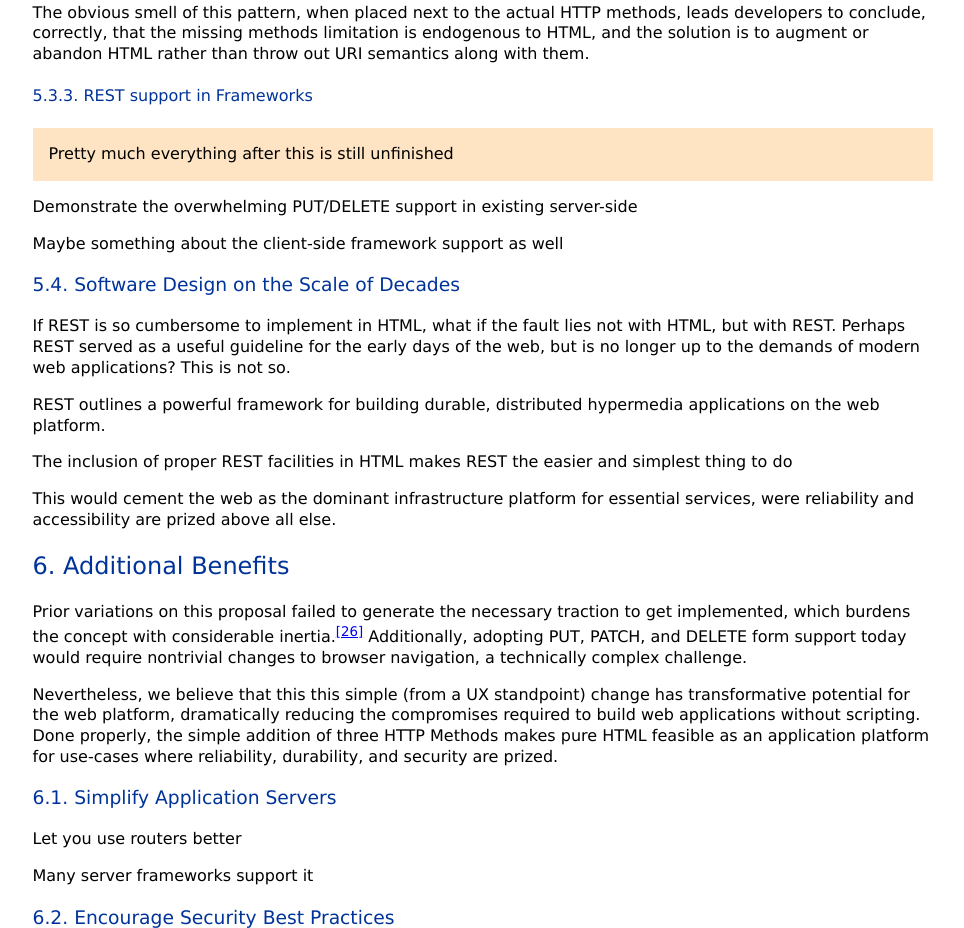
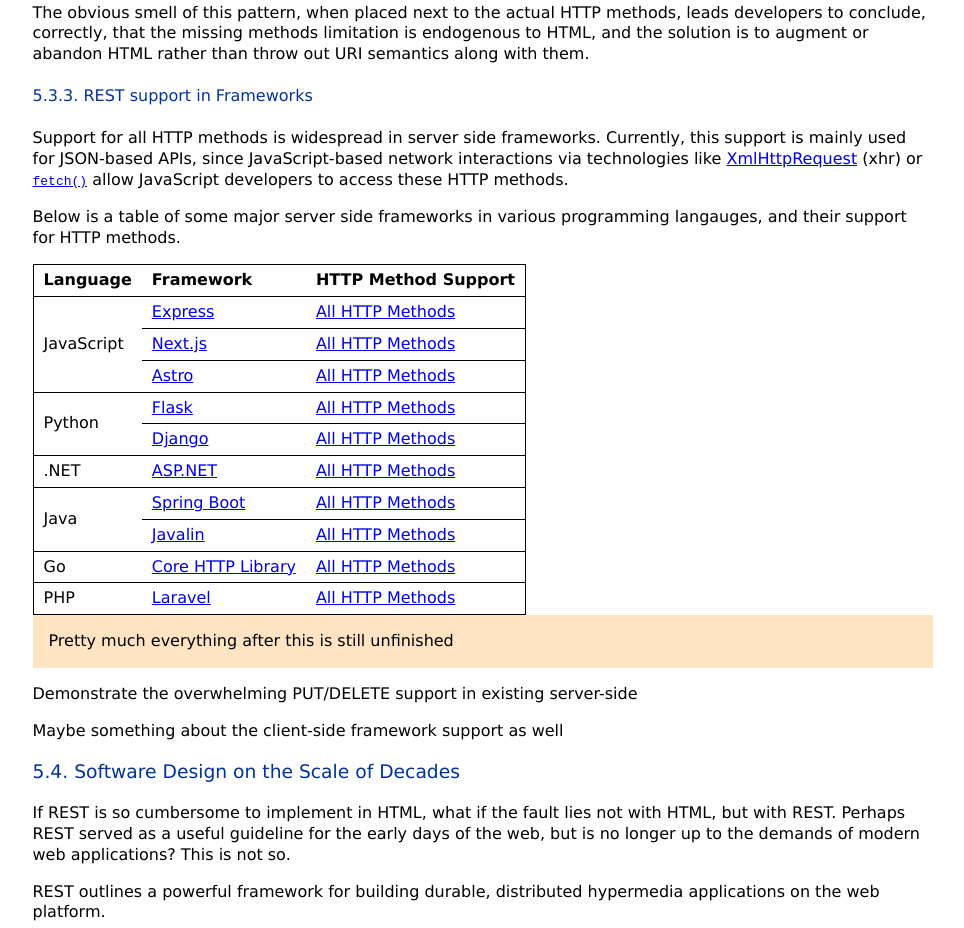
Before and after one commit to alexpetros/triptych, a website: page proposals/form-http-methods.html in a window 1280 px wide. Shown: the part 7199-8127 px from the top of the page, without its empty margins (150-1114 px from the left). Drawn offline with Linux system fonts and the light colour scheme.

Commit message:
add framework support for HTTP Methods

```diff
--- a/proposals/form-http-methods.html
+++ b/proposals/form-http-methods.html
@@ -587,6 +587,156 @@
 
 <h4>REST support in Frameworks</h4>
 
+<p>
+Support for all HTTP methods is widespread in server side frameworks.  Currently, this support is
+mainly used for JSON-based APIs, since JavaScript-based network interactions via technologies like
+<a href="https://developer.mozilla.org/en-US/docs/Web/API/XMLHttpRequest">XmlHttpRequest</a> (xhr)
+or <a href="https://developer.mozilla.org/en-US/docs/Web/API/Fetch_API"><code>fetch()</code></a> allow
+JavaScript developers to access these HTTP methods.
+
+
+<p>
+Below is a table of some major server side frameworks in various programming langauges, and their support
+for HTTP methods.
+
+<table>
+<thead>
+<tr>
+  <th>Language</th>
+  <th>Framework</th>
+  <th>HTTP Method Support</th>
+</tr>
+</thead>
+<tr>
+  <td rowspan="3">JavaScript</td>
+  <td>
+    <a href="https://expressjs.com">
+      Express
+    </a>
+    </a>
+  </td>
+  <td>
+    <a href="https://expressjs.com/en/4x/api.html#app">
+      All HTTP Methods
+    </a>
+  </td>
+</tr>
+<tr>
+  <td>
+    <a href="https://nextjs.org">
+      Next.js
+    </a>
+  </td>
+  <td>
+    <a href="https://nextjs.org/docs/app/building-your-application/routing/route-handlers#supported-http-methods">
+      All HTTP Methods
+    </a>
+  </td>
+</tr>
+<tr>
+  <td>
+    <a href="https://astro.build">
+      Astro
+    </a>
+  </td>
+  <td>
+    <a href="https://docs.astro.build/en/guides/endpoints/#http-methods">
+      All HTTP Methods
+    </a>
+  </td>
+</tr>
+<tr>
+  <td rowspan="2">Python</td>
+  <td>
+    <a href="https://flask.palletsprojects.com/en/3.0.x/">
+      Flask
+    </a>
+  </td>
+  <td>
+    <a href="https://flask.palletsprojects.com/en/3.0.x/quickstart/#routing">
+      All HTTP Methods
+    </a>
+  </td>
+</tr>
+<tr>
+  <td>
+    <a href="https://www.djangoproject.com/">
+      Django
+    </a>
+  </td>
+  <td>
+    <a href="https://docs.djangoproject.com/en/5.0/topics/http/urls/">
+      All HTTP Methods
+    </a>
+  </td>
+</tr>
+<tr>
+  <td>.NET</td>
+  <td>
+    <a href="https://dotnet.microsoft.com/en-us/apps/aspnet">
+      ASP.NET
+    </a>
+  </td>
+  <td>
+    <a href="https://learn.microsoft.com/en-us/aspnet/core/fundamentals/routing?view=aspnetcore-8.0">
+      All HTTP Methods
+    </a>
+  </td>
+</tr>
+<tr>
+  <td rowspan="2">Java</td>
+  <td>
+    <a href="https://spring.io/guides/gs/spring-boot">
+      Spring Boot
+    </a>
+  </td>
+  <td>
+    <a href="https://spring.io/guides/tutorials/rest">
+      All HTTP Methods
+    </a>
+  </td>
+</tr>
+<tr>
+  <td>
+    <a href="https://javalin.io/">
+      Javalin
+    </a>
+  </td>
+  <td>
+    <a href="https://javalin.io/documentation#handlers">
+      All HTTP Methods
+    </a>
+  </td>
+</tr>
+<tr>
+  <td>Go</td>
+  <td>
+    <a href="https://pkg.go.dev/net/http">
+      Core HTTP Library
+    </a>
+  </td>
+  <td>
+    <a href="https://pkg.go.dev/net/http#pkg-constants">
+      All HTTP Methods
+    </a>
+  </td>
+</tr>
+<tr>
+  <td>PHP</td>
+  <td>
+    <a href="https://laravel.com/">
+      Laravel
+    </a>
+  </td>
+  <td>
+    <a href="https://laravel.com/docs/11.x/routing#available-router-methods">
+      All HTTP Methods
+    </a>
+  </td>
+</tr>
+</table>
+
+
 <div class=notice>Pretty much everything after this is still unfinished</div>
 
 <p>
```
